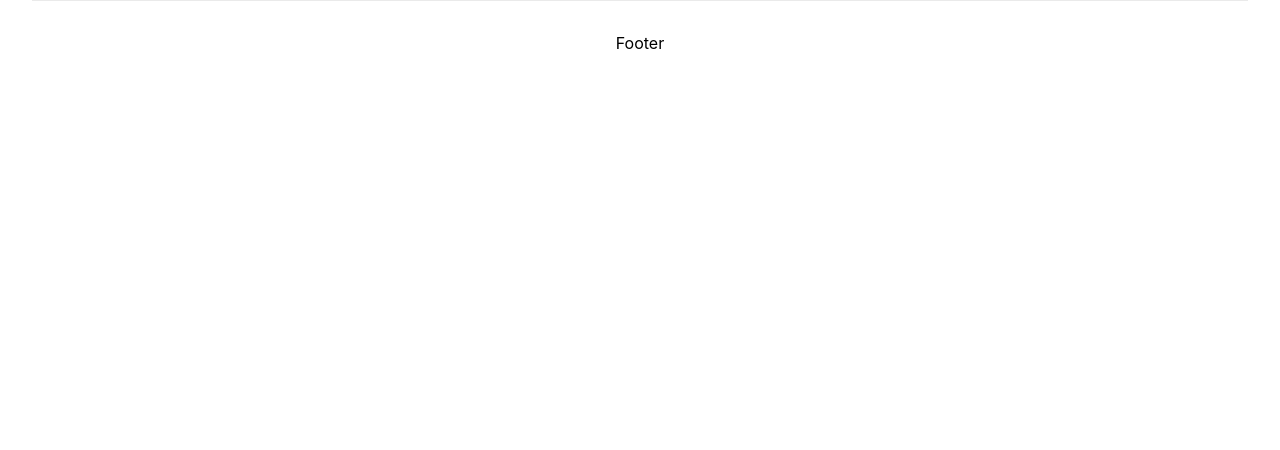
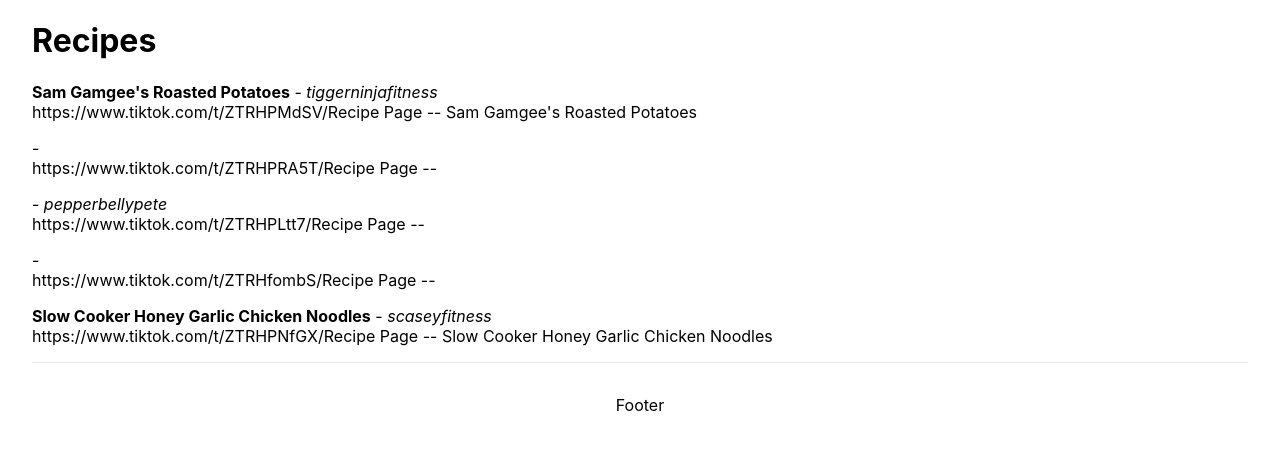
Before and after one commit to meddlin/tiktok-recipes, a Next.js app: page / in a window 1280 px wide. Shown: the top 450 px of the page. Built offline with nearby package versions, Linux system fonts and the light colour scheme.

Commit message:
Basic app works 😃
- /api/tiktoks.js is taking on a data schema, and supports the whole app
- Recipe page is at /recipes/[id].js
- index page is able to show a listing of all recipes 😊

```diff
--- /dev/null
+++ b/pages/api/tiktoks.js
@@ -0,0 +1,59 @@
+export const recipes = [
+    {
+        url: "https://www.tiktok.com/t/ZTRHPMdSV/",
+        id: "ZTRHPMdSV",
+        account: "tiggerninjafitness",
+        accountUrl: "https://www.tiktok.com/@tiggerninjafitness?_t=8WcwcNRWU5m&_r=1",
+        title: "Sam Gamgee's Roasted Potatoes",
+        instructions: [
+            "score potatoes",
+            "line baking dish",
+            "set potatoes on top of seasonings",
+            "bake @ 450F for 20 minutes"
+        ],
+        ingredients: [
+            {
+                item: "potatoes",
+                amount: "several",
+                unit: ''
+            },
+            {
+                item: "oregano",
+                amount: 2,
+                unit: "tbsp"
+            }
+        ]
+    },
+    {
+        url: "https://www.tiktok.com/t/ZTRHPRA5T/",
+        id: "ZTRHPRA5T",
+        account: "",
+        title: ""
+    },
+    {
+        url: "https://www.tiktok.com/t/ZTRHPLtt7/",
+        id: "ZTRHPLtt7",
+        account: "pepperbellypete",
+        title: ""
+    },
+    {
+        url: "https://www.tiktok.com/t/ZTRHfombS/",
+        id: "ZTRHfombS",
+        account: "",
+        title: ""
+    },
+    {
+        url: "https://www.tiktok.com/t/ZTRHPNfGX/",
+        id: "ZTRHPNfGX",
+        account: "scaseyfitness",
+        title: "Slow Cooker Honey Garlic Chicken Noodles"
+    }
+];
+
+export const getAllRecipes = () => {
+    return recipes;
+};
+
+export async function getRecipe(id) {
+    return recipes.filter(r => r.id === id)[0];
+}
--- a/pages/index.js
+++ b/pages/index.js
@@ -1,12 +1,21 @@
 import Head from 'next/head'
 import Image from 'next/image'
 import styles from '../styles/Home.module.css'
+import { recipes } from './api/tiktoks'
 
 export default function Home() {
   return (
     <div className={styles.container}>
       <main>
-
+        <h1> Recipes </h1>
+        {recipes.map(rec => {
+          return <p key={rec.url}>
+            <b>{rec.title}</b> - <i><a href={rec.accountUrl}>{rec.account}</a></i>
+            <br />
+            <a href={rec.url}>{rec.url}</a>
+            <a href={`/recipes/${rec.id}`}>Recipe Page -- {rec.title}</a>
+          </p>
+        })}
       </main>
 
       <footer className={styles.footer}>
```
Also changed, not shown: pages/api/tiktoks.json (deleted, +0 -7 lines), pages/recipes/[id].js (added, +57 -0 lines).
